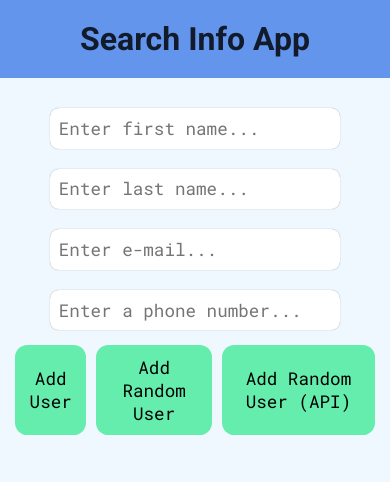
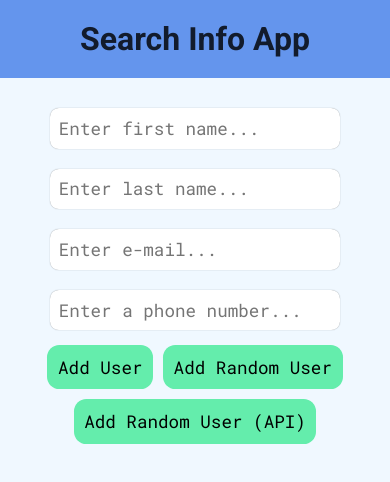
Before and after one commit to vch-sh/search-info-app, a React (Create React App) app: page / in a window 390 px wide. Shown: the top 482 px of the page. Built offline with nearby package versions, Linux system fonts and the light colour scheme.

Commit message:
Minor styles fixes.

```diff
--- a/src/components/Form.module.scss
+++ b/src/components/Form.module.scss
@@ -34,4 +34,7 @@
 		flex-wrap: wrap;
 		justify-content: center;
 	}
+	.buttonGroup {
+		flex-wrap: wrap;
+	}
 }
--- a/src/components/UserList.module.scss
+++ b/src/components/UserList.module.scss
@@ -72,7 +72,7 @@ li {
 		justify-content: center;
 		width: 100%;
 		padding: 0;
-		gap: 20px;
+		gap: 10px;
 	}
 	.usersQuantity {
 		margin-top: 20px;
```
